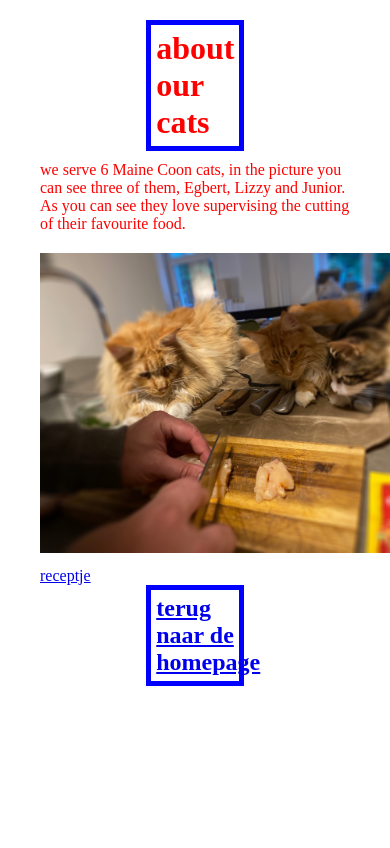
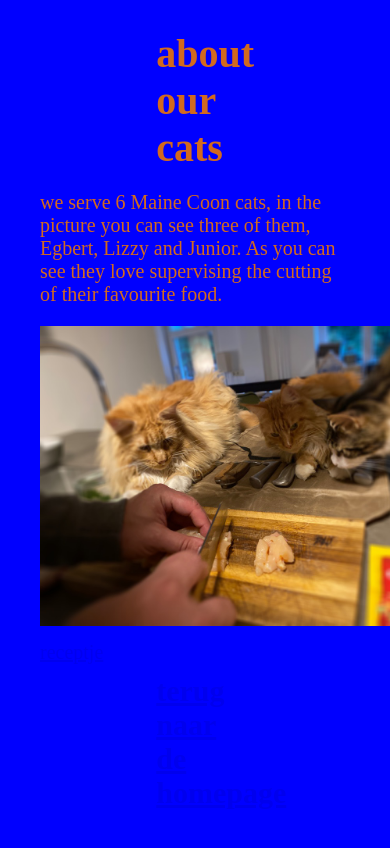
Before and after one commit to LauraFraipont/Winc-Academy, a plain HTML site: page about.html in a window 390 px wide. Shown: the top 848 px of the page. Drawn offline with Linux system fonts and the light colour scheme; files whose address does not match are found by name.

Commit message:
Add files via upload

```diff
--- a/styles.css
+++ b/styles.css
@@ -1,7 +1,23 @@
+
+body { background-color:bisque;
+}
 * {margin:10px;}
-main{color:red;}
+main{color:chocolate;}
 h1 {border:5px solid blue; padding-left: 5px; padding-top: 5px; padding-bottom: 5px;}
 h2 {background-color:aqua; padding: 5px;}
 h1 {margin: 0 auto; width: 25% ;}
 footer {margin:0 auto;}
 li {display: inline;}
+
+@media (max-width: 500px) {
+    body {
+            background-color: blue ; font-size: 20px;
+    }
+
+}
+
+@media (min-width: 1000px) {
+    main {color:coral; font-size: 15px;}
+
+
+}
```
